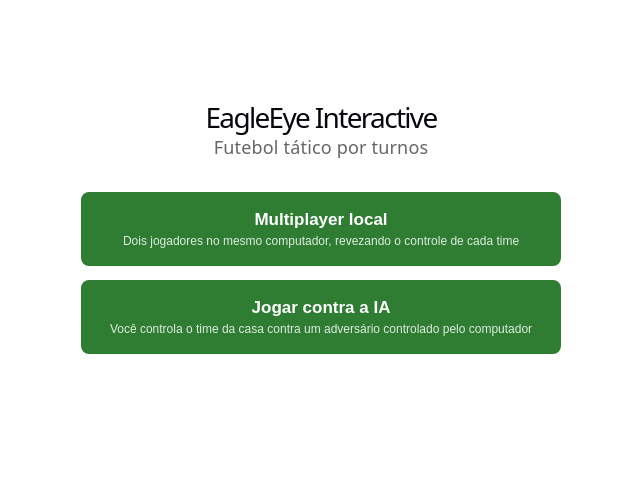
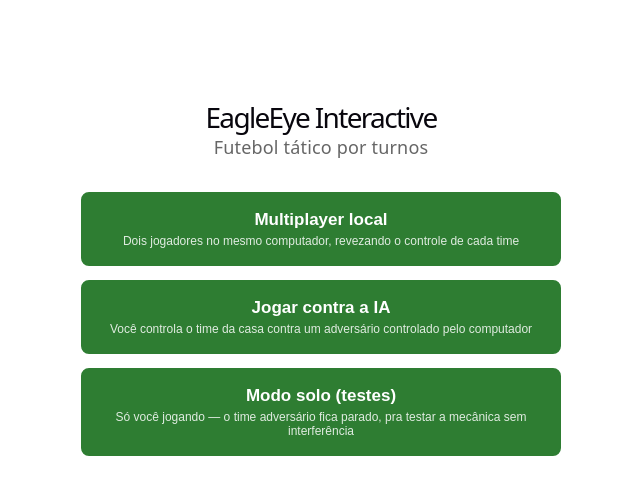
Before and after one commit to SalsissinhaPlays/footgame, a React (Vite) app in the folder frontend/: page / in a window 1280 px wide. Shown: the top 494 px of the page, without its empty margins (319-959 px from the left). Built offline with nearby package versions, Linux system fonts and the light colour scheme.

Commit message:
Bring back solo practice mode as a third menu option (opponent stays still)

```diff
--- a/frontend/src/App.tsx
+++ b/frontend/src/App.tsx
@@ -2,7 +2,7 @@ import { useState } from "react";
 import { Game } from "./components/Game";
 import { MainMenu } from "./components/MainMenu";
 
-type Screen = { name: "menu" } | { name: "match"; mode: "hotseat" | "ai" };
+type Screen = { name: "menu" } | { name: "match"; mode: "hotseat" | "ai" | "solo" };
 
 function App() {
   const [screen, setScreen] = useState<Screen>({ name: "menu" });
@@ -12,6 +12,7 @@ function App() {
       <MainMenu
         onStartHotseat={() => setScreen({ name: "match", mode: "hotseat" })}
         onStartAi={() => setScreen({ name: "match", mode: "ai" })}
+        onStartSolo={() => setScreen({ name: "match", mode: "solo" })}
       />
     );
   }
--- a/frontend/src/components/Game.tsx
+++ b/frontend/src/components/Game.tsx
@@ -37,7 +37,7 @@ function kickoffFormation(pawns: Pawn[]): Pawn[] {
 }
 
 interface Props {
-  mode: "hotseat" | "ai";
+  mode: "hotseat" | "ai" | "solo";
   onExitToMenu: () => void;
 }
 
@@ -164,6 +164,12 @@ export function Game({ mode, onExitToMenu }: Props) {
       return;
     }
 
+    if (mode === "solo") {
+      // No opponent to plan for — the away side just never gets a plannedPos/plannedKick.
+      await resolveWithPawns(pawns);
+      return;
+    }
+
     const next = new Set(readySides);
     next.add(controllingSide);
     setReadySides(next);
@@ -245,7 +251,7 @@ export function Game({ mode, onExitToMenu }: Props) {
             Turno {Math.min(turn, TOTAL_TURNS)} / {TOTAL_TURNS}
           </span>
           <button type="button" onClick={handleReady} disabled={resolving || matchOver}>
-            {resolving ? "Resolvendo..." : mode === "ai" ? "Prosseguir" : "Pronto"}
+            {resolving ? "Resolvendo..." : mode === "hotseat" ? "Pronto" : "Prosseguir"}
           </button>
         </div>
       </div>
@@ -259,6 +265,12 @@ export function Game({ mode, onExitToMenu }: Props) {
           Clique em um peão azul e depois em uma casa destacada para planejar o movimento. Quem
           estiver em cima da bola a carrega ao se mover. Clique em "Prosseguir" para ver o que o
           adversário (controlado pelo computador) faz.
+        </p>
+      ) : mode === "solo" ? (
+        <p className="hint">
+          Clique em um peão azul e depois em uma casa destacada para planejar o movimento. Quem
+          estiver em cima da bola a carrega ao se mover. O time adversário fica parado neste modo
+          — é só para testar a mecânica. Clique em "Prosseguir" para executar.
         </p>
       ) : (
         <p className="hint">
--- a/frontend/src/components/MainMenu.tsx
+++ b/frontend/src/components/MainMenu.tsx
@@ -3,9 +3,10 @@ import "./menu.css";
 interface Props {
   onStartHotseat: () => void;
   onStartAi: () => void;
+  onStartSolo: () => void;
 }
 
-export function MainMenu({ onStartHotseat, onStartAi }: Props) {
+export function MainMenu({ onStartHotseat, onStartAi, onStartSolo }: Props) {
   return (
     <div className="menu-wrapper">
       <h1>EagleEye Interactive</h1>
@@ -19,6 +20,10 @@ export function MainMenu({ onStartHotseat, onStartAi }: Props) {
           Jogar contra a IA
           <span className="menu-button-desc">Você controla o time da casa contra um adversário controlado pelo computador</span>
         </button>
+        <button type="button" className="menu-button" onClick={onStartSolo}>
+          Modo solo (testes)
+          <span className="menu-button-desc">Só você jogando — o time adversário fica parado, pra testar a mecânica sem interferência</span>
+        </button>
       </div>
     </div>
   );
```
